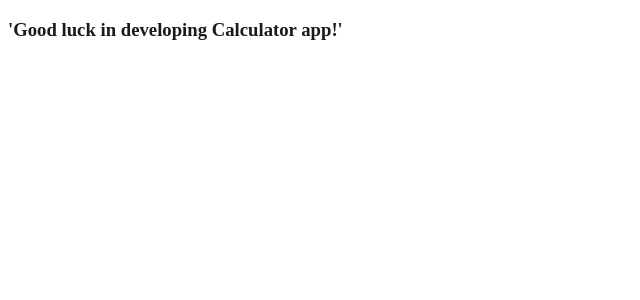
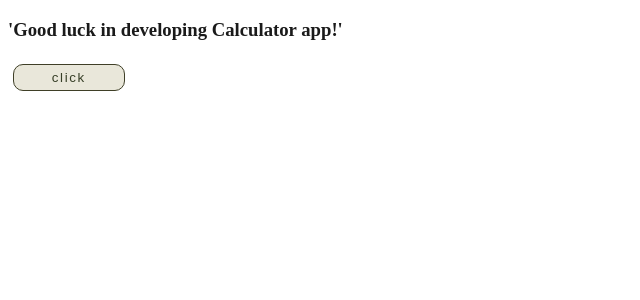
Before and after one commit to MagdaSzade/fintech-challenge, a React (Create React App) app: page / in a window 1280 px wide. Shown: the top 300 px of the page, without its empty margins (0-640 px from the left). Built offline with nearby package versions, Linux system fonts and the light colour scheme.

Commit message:
stash changes before checkout another branch

```diff
--- a/src/Components/App.tsx
+++ b/src/Components/App.tsx
@@ -1,10 +1,15 @@
 import React from 'react';
 import {css} from 'emotion';
+import {Button} from './common/Button';
 
 export const App = () => {
+    const test = () => {
+        console.log('?');
+    };
     return (
         <header className={header}>
             <h3>'Good luck in developing Calculator app!'</h3>
+            <Button text="click" action={test} />
         </header>
     );
 };
--- a/src/Components/common/Button.tsx
+++ b/src/Components/common/Button.tsx
@@ -1,4 +1,5 @@
 import React from 'react';
+import {css} from 'emotion';
 
 type ButtonProps = {
     text: string;
@@ -8,8 +9,29 @@ type ButtonProps = {
 
 export const Button: React.FC<ButtonProps> = ({text, action, isDisabled}) => {
     return (
-        <button disabled={isDisabled} onClick={e => action(e)}>
+        <button className={button} disabled={isDisabled} onClick={e => action(e)}>
             {text}
         </button>
     );
 };
+
+const button = css`
+    min-width: 7rem;
+    padding: 0.3rem;
+    margin: 0.3rem;
+    background-color: #e9e7da;
+    color: #373f27;
+    border: 1px solid #3f3f27;
+    border-radius: 10px;
+    letter-spacing: 0.1rem;
+    &:hover {
+        color: gold;
+        border-color: gold;
+    }
+    &:focus {
+        outline-style: double;
+        outline-width: 0.3rem;
+        outline-color: red;
+        outline-offset: 0.1rem;
+    }
+`;
```
